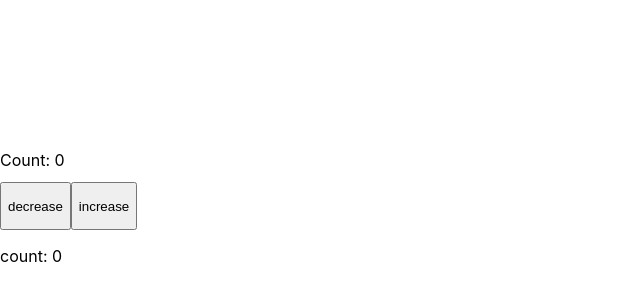
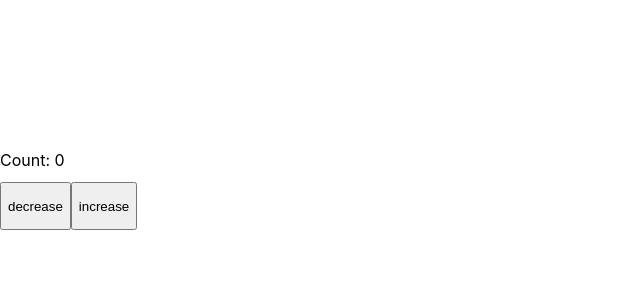
Before and after one commit to Luuka5/nexus-vattenfall-challenge, a Next.js app: page / in a window 1280 px wide. Shown: the part 652-952 px from the top of the page, without its empty margins (0-640 px from the left). After the commit the page ends 882 px from the top, so only its background shows below. Built offline with nearby package versions, Linux system fonts and the light colour scheme.

Commit message:
fixed fuck up

```diff
--- a/components/slider.js
+++ b/components/slider.js
@@ -1,4 +1,6 @@
 function slider(){
+    const =
+
     return (
         <input type="range" min="0" max="100" value="50" class="slider" id="myRange" oninput="slider_input(this)"></input>
     )
--- a/package.json
+++ b/package.json
@@ -12,12 +12,9 @@
     "next": "12.3.0",
     "react": "18.2.0",
     "react-dom": "18.2.0",
-<<<<<<< HEAD
     "react-range": "^1.8.14",
-    "webpack-dev-server": "^4.11.0"
-=======
+    "webpack-dev-server": "^4.11.0",
     "zustand": "^4.1.1"
->>>>>>> a296013c9a02bd5606301c06466f2574fd966274
   },
   "devDependencies": {
     "eslint": "8.23.1",
--- a/pages/index.js
+++ b/pages/index.js
@@ -3,7 +3,6 @@ import useStore from '../lib/store';
 import CountVisual from '../components/countVisual';
 import CountInput from '../components/countInput';
 import Graph from '../components/graph';
-import HorizontalBar from '../components/horizontalBar';
 
 export default function Home() {
 
@@ -24,7 +23,6 @@ export default function Home() {
       }} />
       <CountVisual />
       <CountInput setValue={value => cono} />
-      <HorizontalBar value={count} max={10} label="count" />
     </div>
   )
 }
```
